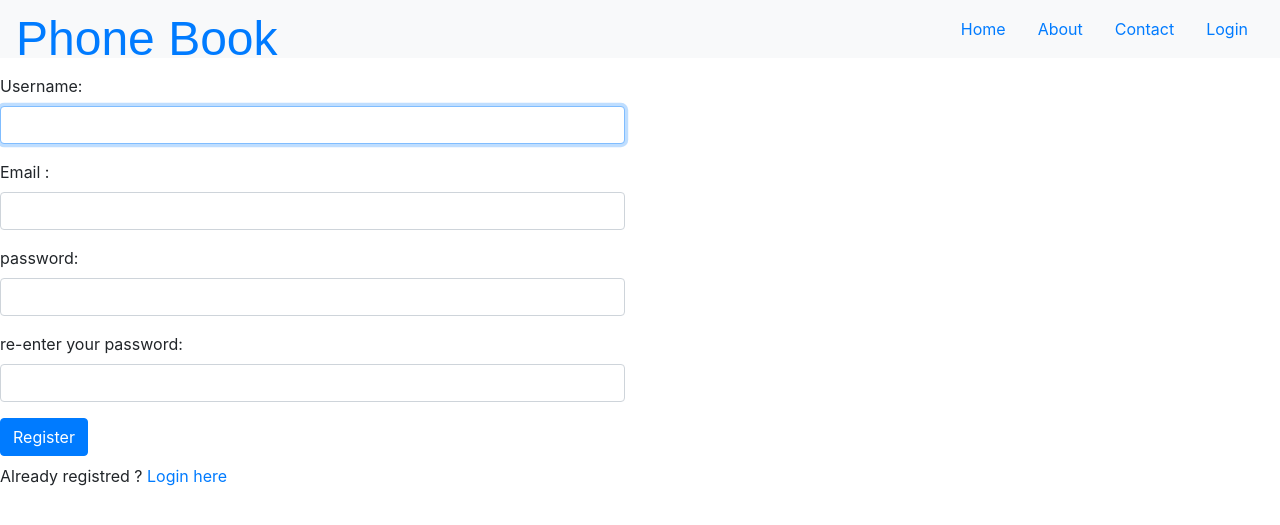
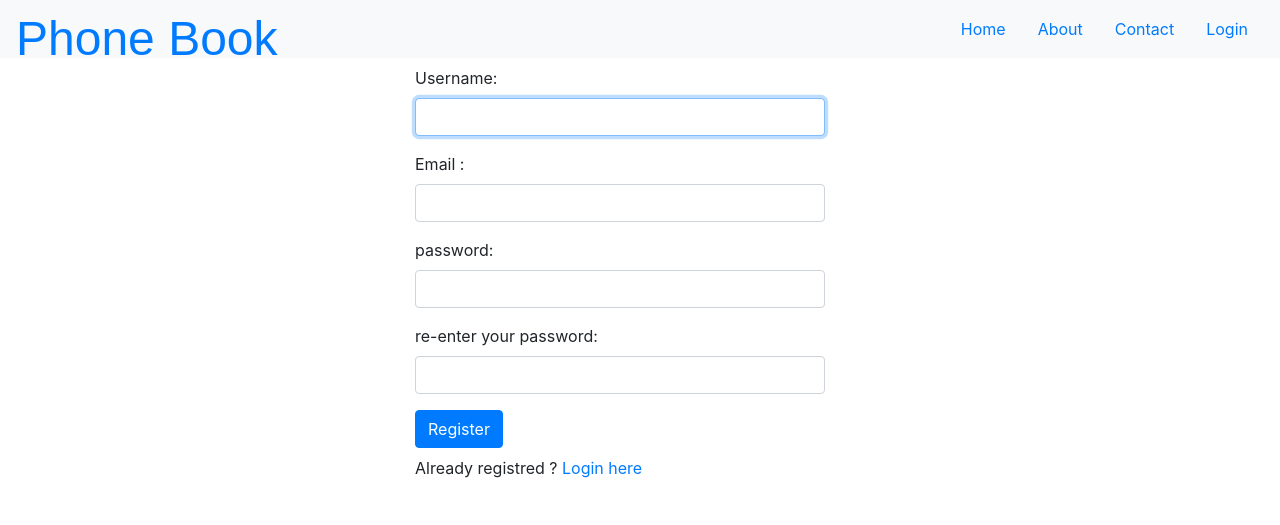
Before and after one commit to shubhajeet1207/Phone-Book-App, a Django app: page /register/ in a window 1280 px wide. Shown: the top 525 px of the page. Run offline with Django 3.2, Linux system fonts and the light colour scheme; some libraries are stand-ins or nearby versions; some web fonts are replaced.

Commit message:
screen shots added

```diff
--- a/static/css/style.css
+++ b/static/css/style.css
@@ -108,3 +108,6 @@
   justify-content: space-around;
   margin-top: 5em;
 }
+.form_row {
+    margin-left: 25em;
+}
--- a/templates/accounts/login.html
+++ b/templates/accounts/login.html
@@ -1,7 +1,7 @@
 {% extends "base.html" %}
 <!-- ... -->
 {% block content %}
-<div class="row">
+<div class="form_row">
   <div class="col-md-6 col-auto mt-2">
     <form method="POST">
       {% csrf_token %}
--- a/templates/accounts/register.html
+++ b/templates/accounts/register.html
@@ -1,7 +1,7 @@
 {% extends "base.html" %}
 <!-- ... -->
 {% block content %}
-<div class="row">
+<div class="form_row">
   <div class="col-md-6 col-auto mt-2">
     <form method="POST">
       {% csrf_token %}
```
Also changed, not shown: db.sqlite3, screen shots/about.jpeg (added), screen shots/afer contacts list.jpeg (added), screen shots/after updation details.jpeg (added), screen shots/before contacts list.jpeg (added), screen shots/contact details.jpeg (added), screen shots/deletion confirmation.jpeg (added), screen shots/homepage.jpeg (added), screen shots/login form.jpeg (added), screen shots/registration form.jpeg (added), screen shots/updation form.jpeg (added).
